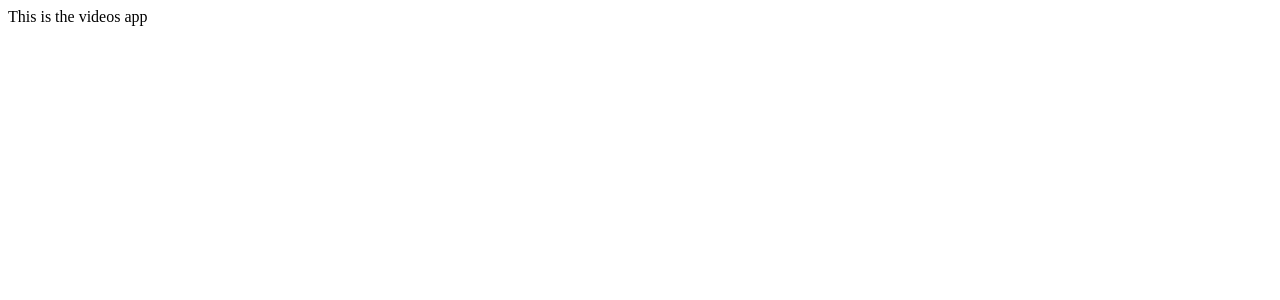
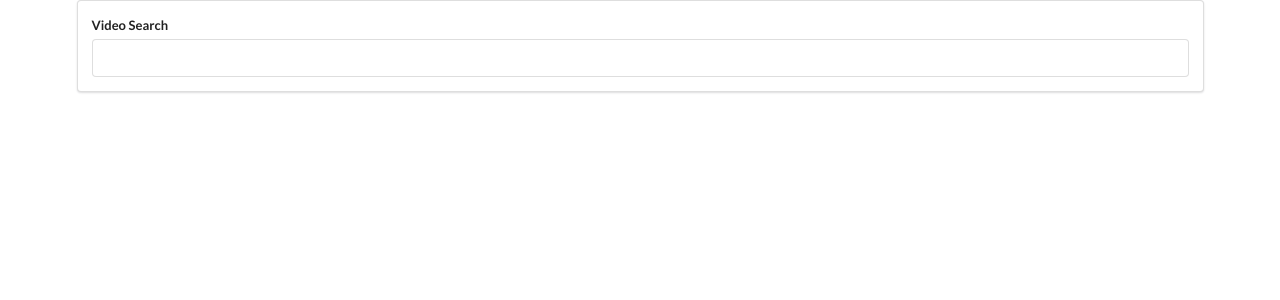
Before and after one commit to dr-dolce14/videos, a React (Create React App) app: page / in a window 1280 px wide. Shown: the top 300 px of the page. Built offline with nearby package versions, Linux system fonts and the light colour scheme.

Commit message:
wired up the search bar

```diff
--- a/public/index.html
+++ b/public/index.html
@@ -9,6 +9,7 @@
       name="description"
       content="Web site created using create-react-app"
     />
+    <link rel="stylesheet" href="https://cdnjs.cloudflare.com/ajax/libs/semantic-ui/2.4.1/semantic.min.css"  />
     <link rel="apple-touch-icon" href="%PUBLIC_URL%/logo192.png" />
     <!--
       manifest.json provides metadata used when your web app is installed on a
--- a/src/App.css
+++ /dev/null
@@ -1,38 +0,0 @@
-.App {
-  text-align: center;
-}
-
-.App-logo {
-  height: 40vmin;
-  pointer-events: none;
-}
-
-@media (prefers-reduced-motion: no-preference) {
-  .App-logo {
-    animation: App-logo-spin infinite 20s linear;
-  }
-}
-
-.App-header {
-  background-color: #282c34;
-  min-height: 100vh;
-  display: flex;
-  flex-direction: column;
-  align-items: center;
-  justify-content: center;
-  font-size: calc(10px + 2vmin);
-  color: white;
-}
-
-.App-link {
-  color: #61dafb;
-}
-
-@keyframes App-logo-spin {
-  from {
-    transform: rotate(0deg);
-  }
-  to {
-    transform: rotate(360deg);
-  }
-}
--- a/src/App.js
+++ /dev/null
@@ -1,11 +0,0 @@
-import React from 'react';
-
-function App() {
-  return (
-    <div>
-      This is the videos app
-    </div>
-  );
-}
-
-export default App;
--- /dev/null
+++ b/src/components/App.js
@@ -0,0 +1,16 @@
+import React from 'react';
+import SearchBar from './SearchBar'
+
+
+
+class App extends React.Component {
+  render () {
+  return (
+    <div className="ui container">
+      <SearchBar />
+    </div>
+  );
+ }
+}
+
+export default App;
--- /dev/null
+++ b/src/components/SearchBar.js
@@ -0,0 +1,34 @@
+import React from 'react'
+
+class SearchBar extends React.Component {
+
+    state = { term: '' };
+
+    onInputChange = (event) => {
+        this.setState({ term: event.target.value})
+    }
+
+    onFormSubmit = (event) => {
+        event.preventDefault();
+
+    }
+
+    render() {
+        return (
+            <div className="search-bar ui segment">
+                <form onSubmit={this.onFormSubmit} className="ui form">
+                    <div className="field">
+                        <label>Video Search</label>
+                        <input
+                          type="text"
+                          value={this.state.term}
+                          onChange={this.onInputChange}
+                          />
+                    </div>
+                </form>
+            </div>
+        )
+    }
+}
+
+export default SearchBar
--- a/src/index.js
+++ b/src/index.js
@@ -1,6 +1,6 @@
 import React from 'react';
 import ReactDOM from 'react-dom';
-import App from './App';
+import App from './components/App';
 
 
 ReactDOM.render(
```
Also changed, not shown: 1 other file (tests, documents, lock files or other folders).
